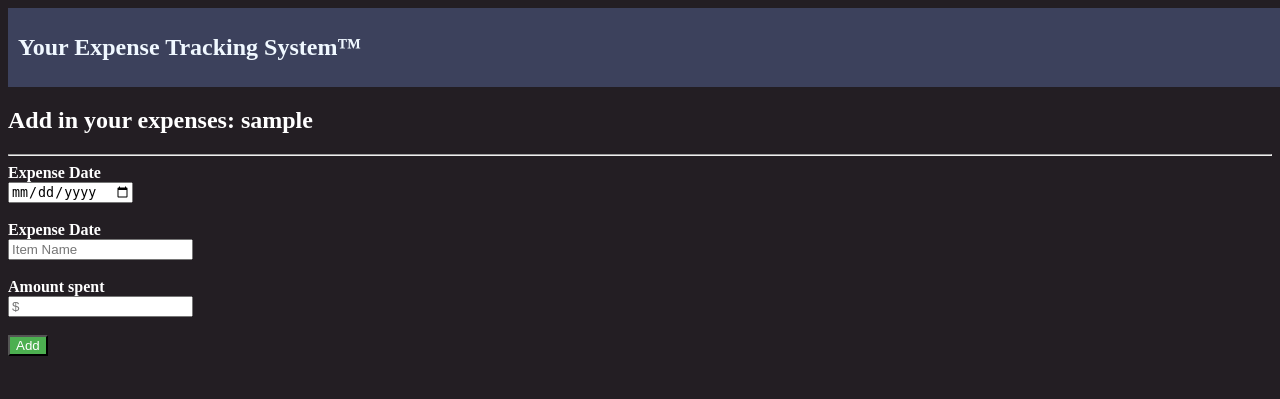
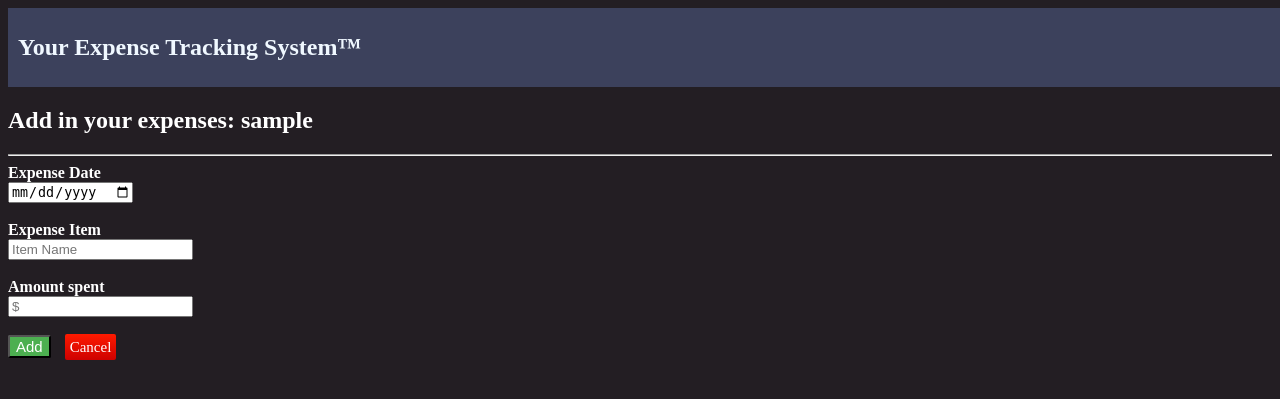
Before and after one commit to allen-del/Expense-Tracker, a PHP site: page /add_exp.php in a window 1280 px wide. Shown: the top 399 px of the page. Run offline with PHP 8.4, Linux system fonts and the light colour scheme; the visitor is signed in with stand-in values (Sample User, id 1).

Commit message:
Added a button to return to Menu

```diff
--- a/add_exp.php
+++ b/add_exp.php
@@ -27,7 +27,7 @@
     <input type="date" name="expdate" required>
     <br><br>
 
-    <label for="expitem"><b>Expense Date</b></label><br>
+    <label for="expitem"><b>Expense Item</b></label><br>
     <input type="text" placeholder="Item Name" name="expitem" required>
     <br><br>
 
@@ -36,8 +36,11 @@
     <br><br>
 
       <button type="submit" class="addbtn">Add</button>
+      <a href="menu.html" class="menubtn">Cancel</a>
 
 </form>
 
+
+
 </body>
 </html>
--- a/css/styles.css
+++ b/css/styles.css
@@ -32,9 +32,13 @@ img{
 }
 
 .addbtn{
-
+    font-size:15px;
     background-color: #4CAF50;
     color:white;
+    border-top-left-radius:2px;
+    border-top-right-radius:2px;
+    border-bottom-left-radius:2px;
+    border-bottom-right-radius:2px
 
 }
 .emoji{
@@ -44,3 +48,23 @@ img{
     background-color: #4813db;
     color:white;
 }
+
+.menubtn{
+    margin: 10px;
+    text-decoration: none;
+    display: inline;
+    font-size:15px;
+    padding: 5px;
+    border-width:1px;
+    color:#ffffff;
+    border-color:#d83526;
+    border-top-left-radius:2px;
+    border-top-right-radius:2px;
+    border-bottom-left-radius:2px;
+    border-bottom-right-radius:2px;
+    background:linear-gradient(#fe1a00, #ce0100);
+  }
+
+  .buttonClass:hover {
+    background: linear-gradient(#ce0100, #fe1a00);
+  }
--- a/daily.php
+++ b/daily.php
@@ -32,13 +32,15 @@
         <input type="date" name="date" id="date">
         <br><br>
         <input type="submit" value="Search 🔎" class="searchbtn">
+        <a href="menu.html" class="menubtn">Menu</a>
         <br><br><br>
     </form>
     <?php
         if ( $rows == false ) {
             echo "No expense found for the date: $date";
         } else {
-            echo "Here are the Expenses sorted by the Money you spent";
+            echo "Here's the list of Expenses <br><br>";
+
             echo '<div>';
             echo "<TABLE BORDER='1' ALIGN=\"LEFT\">";
             echo "<TR>";
--- a/monthly.php
+++ b/monthly.php
@@ -42,13 +42,14 @@
         <input type="number" min="1990" max="2021" id="year" name="year">
         <br><br>
         <input type="submit" value="Search 🔎" class="searchbtn">
+        <a href="menu.html" class="menubtn">Menu</a>
         <br><br><br>
     </form>
     <?php
         if ( $rows == false ) {
             echo "No expense found for the given Month and Year: $date";
         } else {
-            echo "Here are the Expenses sorted by Date";
+            echo "Here's the list of Expenses <br><br>";
             echo '<div>';
             echo "<TABLE BORDER='1' ALIGN=\"LEFT\">";
             echo "<TR>";
```
